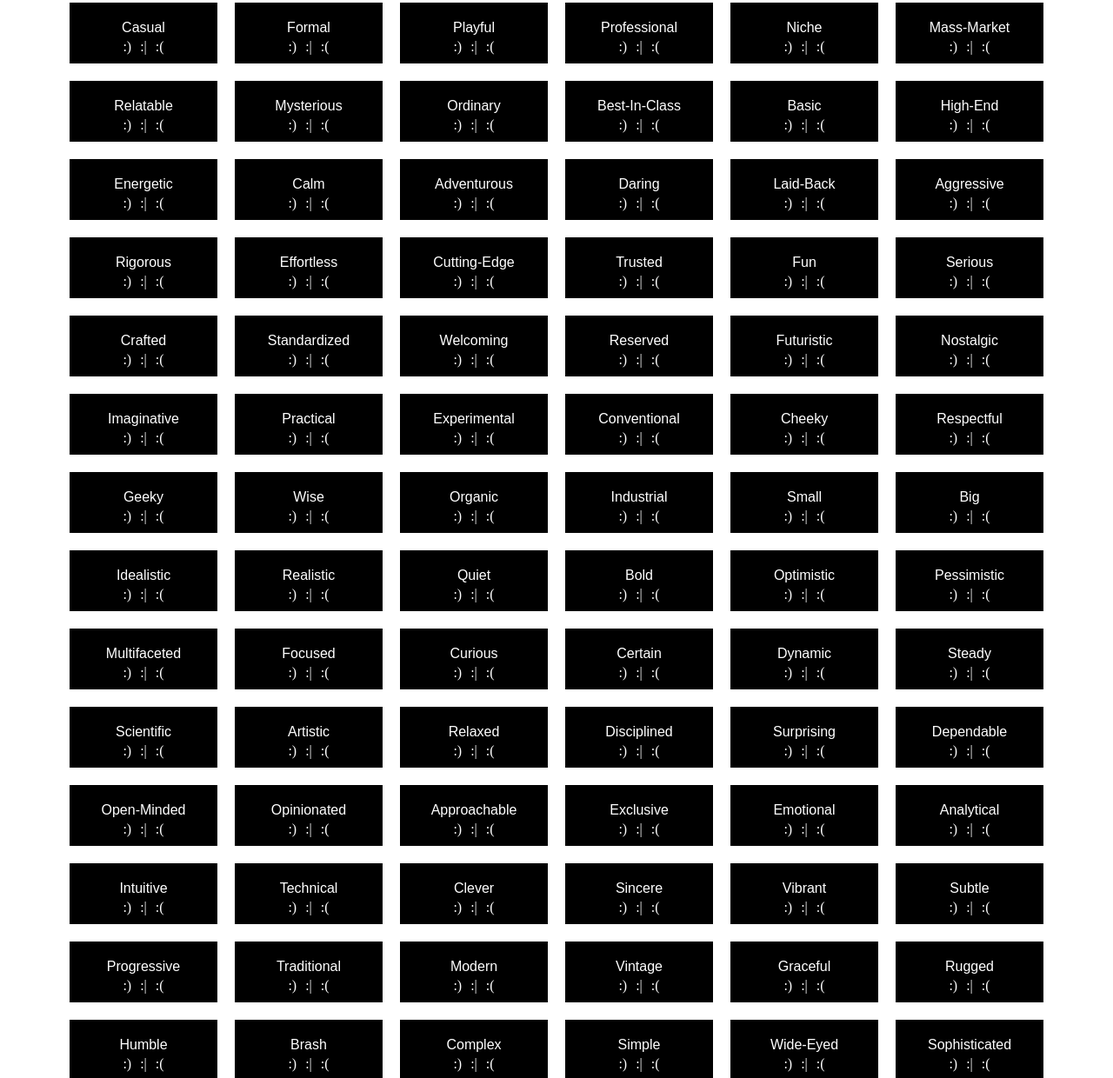
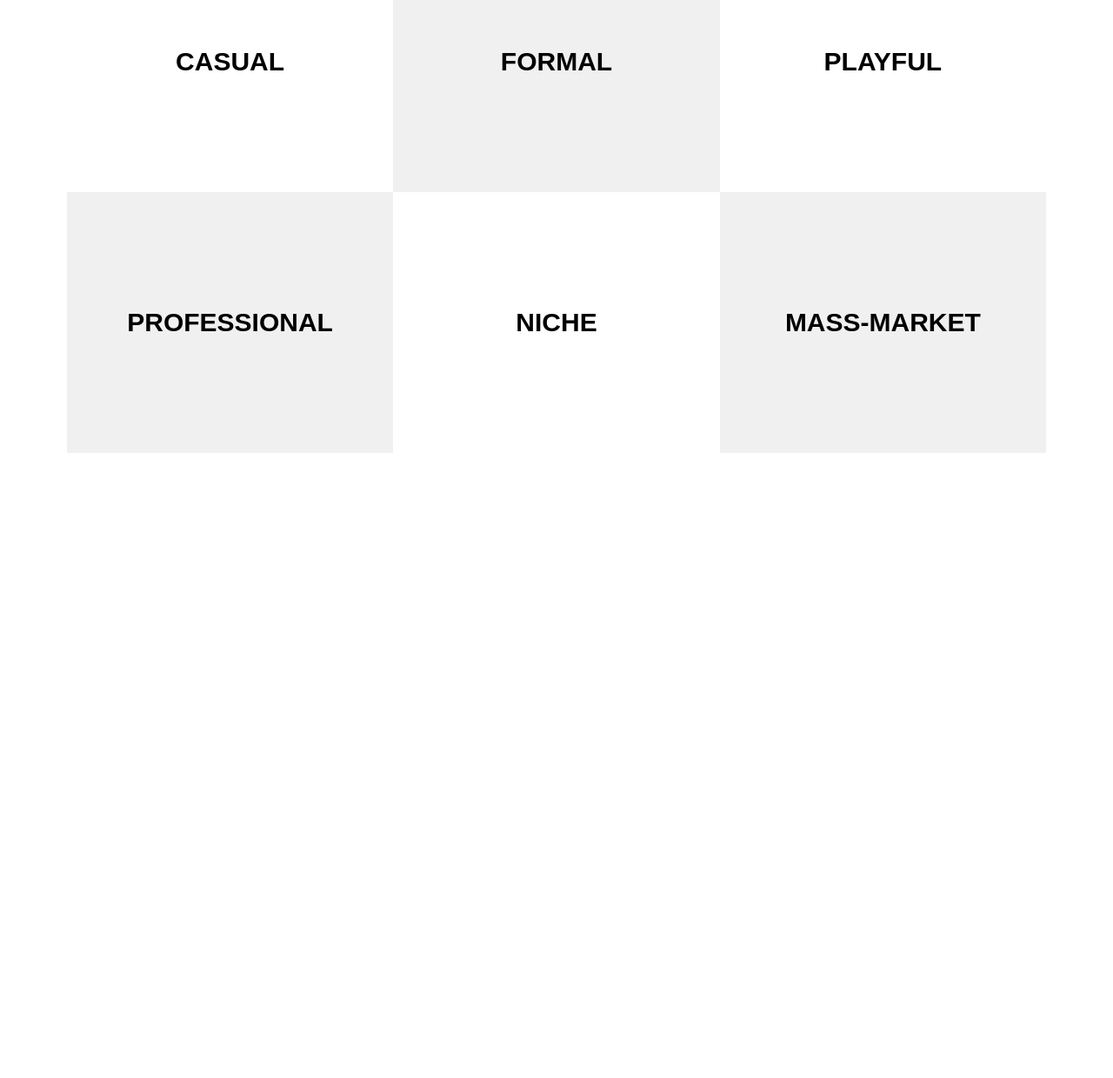
Before and after one commit to stazrad/branding-game, a React app: page / in a window 1280 px wide. Shown: the part 87-1327 px from the top of the page at 87% size. After the commit the page ends 800 px from the top, so only its background shows below. Built offline with nearby package versions, Linux system fonts and the light colour scheme.

Commit message:
update images & smiley ui

```diff
--- a/client/components/app.js
+++ b/client/components/app.js
@@ -26,11 +26,11 @@ export default class App extends React.Component {
         let sadStack = this.state.stacks.sad;
 
         if(selection.face === "happy") {
-            happyStack.push(selection.trait);
+            happyStack.push(selection);
         } else if(selection.face === "sad") {
-            sadStack.push(selection.trait);
+            sadStack.push(selection);
         } else {
-            neutralStack.push(selection.trait);
+            neutralStack.push(selection);
         }
 
         let updatedStacks = {
@@ -40,15 +40,18 @@ export default class App extends React.Component {
         }
 
         this.setState({updatedStacks})
+
+        console.log(updatedStacks);
     }
 
     render() {
         return (
             <div>
-                <h1>Branding Game</h1>
-                <TraitItems
-                    traits={this.state.traits}
-                    onSelect={this.onSelect.bind(this)} />
+                <div className="container">
+                    <TraitItems
+                        traits={this.state.traits}
+                        onSelect={this.onSelect.bind(this)} />
+                </div>
             </div>
         );
     }
--- a/client/components/trait-item.js
+++ b/client/components/trait-item.js
@@ -3,11 +3,41 @@ import React from 'react';
 export default class TraitItem extends React.Component {
     constructor() {
         super();
+        this.state = {
+            overlayClasses: [
+                "faces-overlay",
+                "none"
+            ]
+        }
+    }
+
+    colorChange(e) {
+        const face = e.target.classList[1];
+        let newClass = face + '-color';
+
+        let updatedClasses = [
+            "faces-overlay",
+            newClass
+        ]
+
+        this.setState({overlayClasses: updatedClasses});
+    }
+
+    mouseOut() {
+        let updatedClasses = [
+            "faces-overlay",
+            "none"
+        ]
+
+        this.setState({overlayClasses: updatedClasses});
     }
 
     select(e) {
         let trait = this.props.trait;
         let face = e.target.classList[1];
+        console.log(e.target.onMouseOut);
+
+        e.target.removeAttr('onmouseout');
 
         let selection = {
             face: face,
@@ -17,6 +47,7 @@ export default class TraitItem extends React.Component {
     }
 
     render() {
+        let overlayClasses = this.state.overlayClasses;
         return (
             <div className="trait-item">
 
@@ -24,16 +55,25 @@ export default class TraitItem extends React.Component {
                     {this.props.trait}
                 </div>
 
-                <div className="faces-overlay">
-                    <div
+                <div className={overlayClasses.join(' ')}>
+                    <img
                         className="faces happy"
-                        onClick={this.select.bind(this)}>:)</div>
-                    <div
+                        src="../images/happy_white.png"
+                        onClick={this.select.bind(this)}
+                        onMouseEnter={this.colorChange.bind(this)}
+                        onMouseOut={this.mouseOut.bind(this)} />
+                    <img
                         className="faces neutral"
-                        onClick={this.select.bind(this)}>:|</div>
-                    <div
+                        src="../images/neutral_white.png"
+                        onClick={this.select.bind(this)}
+                        onMouseEnter={this.colorChange.bind(this)}
+                        onMouseOut={this.mouseOut.bind(this)} />
+                    <img
                         className="faces sad"
-                        onClick={this.select.bind(this)}>:(</div>
+                        src="../images/sad_white.png"
+                        onClick={this.select.bind(this)}
+                        onMouseEnter={this.colorChange.bind(this)}
+                        onMouseOut={this.mouseOut.bind(this)} />
                 </div>
 
             </div>
--- a/client/components/trait-items.js
+++ b/client/components/trait-items.js
@@ -5,19 +5,25 @@ import TraitItem from './trait-item';
 export default class TraitItems extends React.Component {
     constructor() {
         super();
+        this.state = {
+            traitItems: []
+        }
     }
 
     render() {
+        let traitItems = this.state.traitItems;
         return (
             <div>
                 {
                     this.props.traits.map((trait, i) => {
-                        return (
-                            <TraitItem
-                                key={i}
-                                trait={trait}
-                                onSelect={this.props.onSelect} />
-                        )
+                        let traitItem = <TraitItem
+                                            key={i}
+                                            trait={trait}
+                                            onSelect={this.props.onSelect} />;
+                        if(traitItems.length < 6) {
+                            traitItems.push(traitItem);
+                            return traitItem;
+                        }
                     })
                 }
             </div>
--- a/client/css/styles.css
+++ b/client/css/styles.css
@@ -7,32 +7,64 @@ h1 {
     text-align: center;
 }
 
+.container {
+    width: 90%;
+    height: 80%;
+    margin: auto;
+}
+
 .trait-item {
-    display: inline-block;
-    margin: 10px;
-    padding: 10px;
-    padding-top: 20px;
-    background: black;
-    width: 150px;
-    height: 40px;
+    display: inline-grid;
+    margin: 0px;
+    background: #f0f0f0;
+    line-height: 300px;
+    text-align: center;
+    width: 33%;
+    height: 300px;
+    position: relative;
+    overflow: hidden;
+}
+.trait-item:nth-child(odd) {
+    background: white;
 }
 
 .trait {
-    color: white;
+    color: black;
     font-family: sans-serif;
     display: inline-block;
+    font-weight: bold;
+    font-size: 30px;
+    text-transform: uppercase;
 }
 
 .faces-overlay {
     display: block;
+    padding-top: 26px;
+    width: 100%;
+    height: 100%;
+    position: absolute;
+    background: black;
+    left: 0;
+    top: 800px;
+}
+.trait-item:hover > .faces-overlay {
+    top: 0;
 }
 
 .faces {
-    color: white;
     display: inline-block;
     cursor: pointer;
     margin: 4px 5px;
+    width: 60px;
+    height: auto;
 }
-.faces:hover {
-    color: #0bbbf0;
+
+.happy-color {
+    background: #f7a27c;
 }
+.neutral-color {
+    background: #fabb73;
+}
+.sad-color {
+    background: #3b80c2;
+}
```
Also changed, not shown: client/images/happy_black.png (added), client/images/happy_white.png (added), client/images/neutral_black.png (added), client/images/neutral_white.png (added), client/images/sad_black.png (added), client/images/sad_white.png (added).
